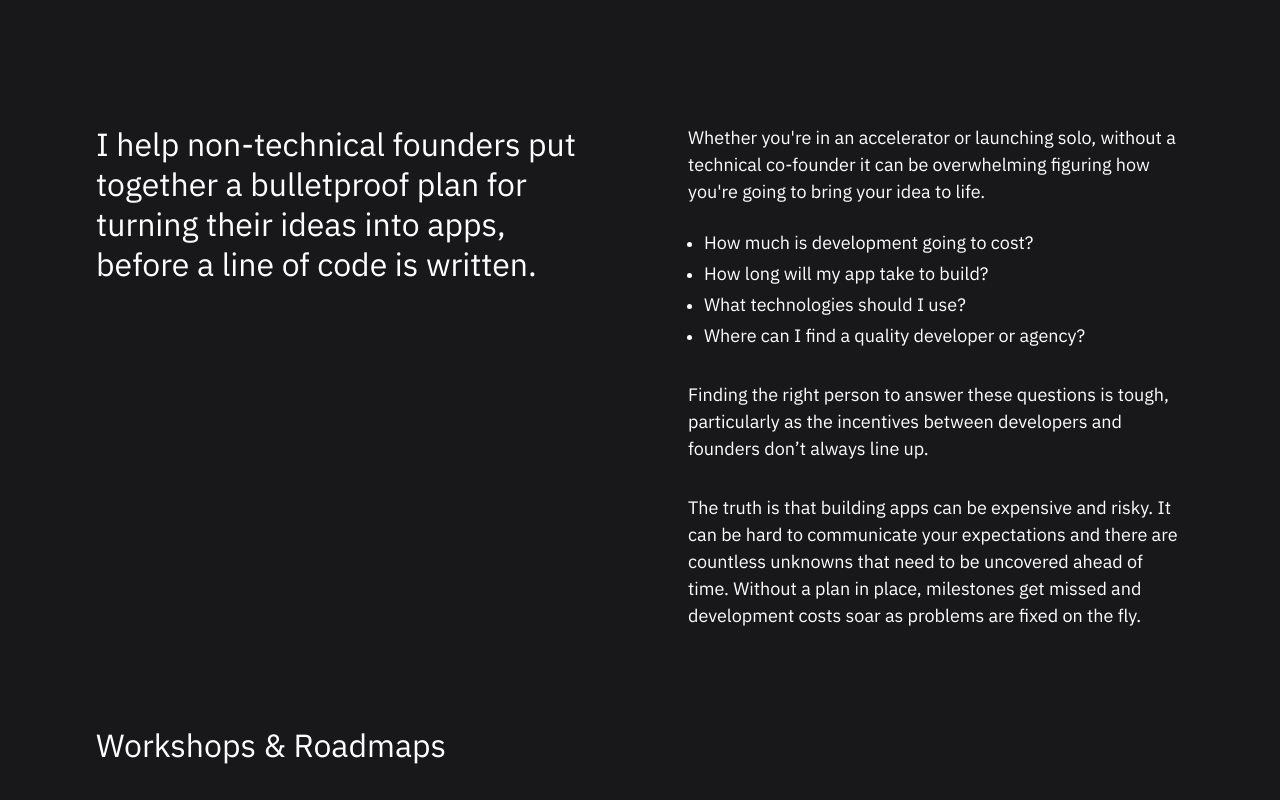
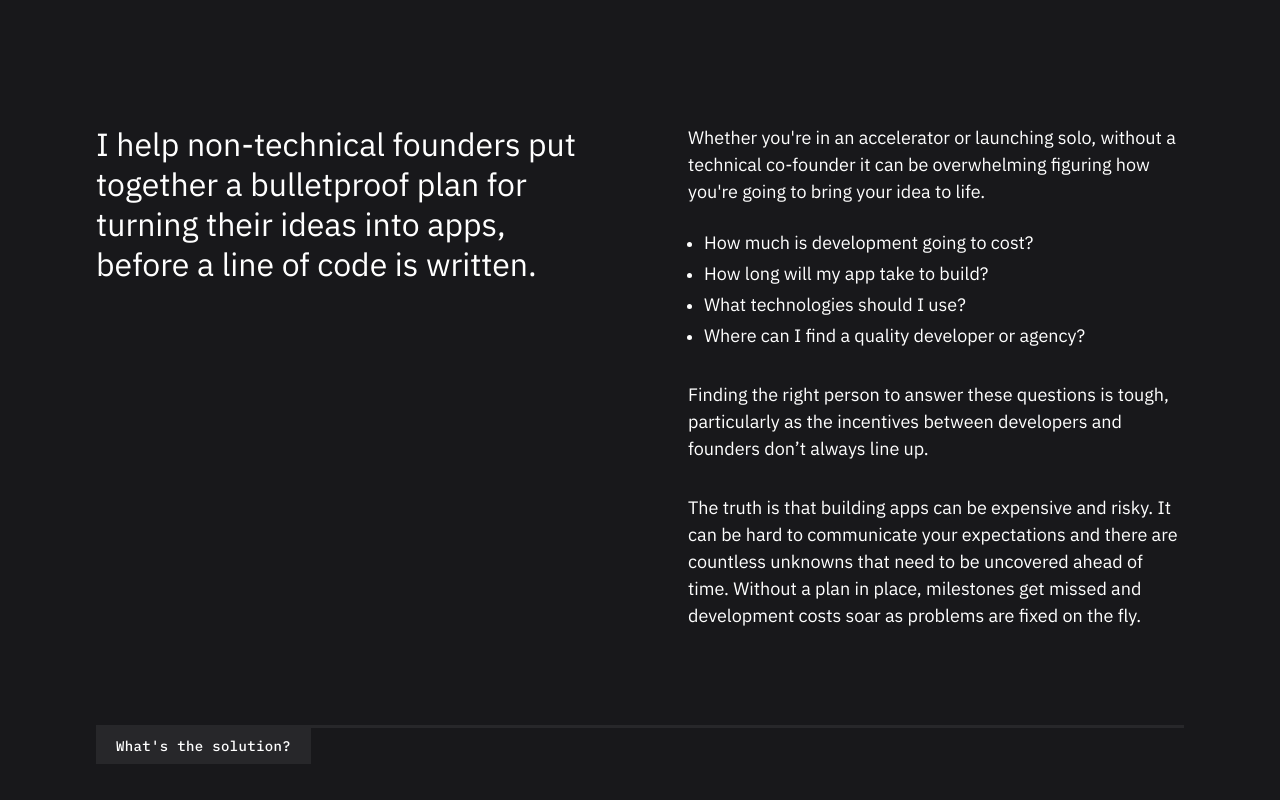
Before and after one commit to timmyomahony/founder-roadmap-website, a Next.js app: page / in a window 1280 px wide. Shown: the part 700-1500 px from the top of the page. Built offline with nearby package versions, Linux system fonts and the light colour scheme.

Commit message:
Updated homepage content

```diff
--- a/app/page.js
+++ b/app/page.js
@@ -6,21 +6,22 @@ import BackgroundPicB from "../images/timmy-omahony-office-b.jpg";
 import Page from "../components/layouts/page";
 import Container from "../components/container";
 
-import Brands from "../components/home/brands";
-import Hero from "../components/home/hero";
-import Why from "../components/home/why";
-import Offers from "../components/home/offers";
-import Testimonials from "../components/home/testimonials";
-import Bio from "../components/home/bio";
-import Contact from "../components/home/contact";
+import Divider from "../components/Divider";
+
+import Hero from "../components/home/Hero";
+import Pain from "../components/home/Pain";
+import Services from "../components/home/Services";
+import Testimonials from "../components/home/Testimonials";
+import Bio from "../components/home/Bio";
+import Contact from "../components/home/Contact";
 
 export default function HomePage() {
   return (
     <Page showFooter={false}>
       <Container>
         <Hero />
-        <Why />
-        <Offers />
+        <Pain />
+        <Services />
         <section className="pt-12 lg:pt-16 xl:pt-24 2xl:pt-32">
           <Image
             src={BackgroundPicB}
@@ -30,7 +31,10 @@ export default function HomePage() {
             priority
           />
         </section>
-        <Brands />
+        <div className="py-8">
+          <Divider text={"Testimonials"} />
+        </div>
+
         <Testimonials />
         <section className="pt-12 lg:pt-16 xl:pt-24 2xl:pt-32">
           <Image
--- /dev/null
+++ b/components/Divider.tsx
@@ -0,0 +1,12 @@
+const Divider = ({ text, image }: { text: string; image?: any }) => {
+  return (
+    <div className="relative flex flex-col items-start">
+      <hr className="h-[3px] border-none bg-zinc-800 w-full" />
+      <div className="w-auto bg-zinc-800 text-white px-5 py-2 text-sm font-mono font-medium tracking-wide">
+        {text}
+      </div>
+    </div>
+  );
+};
+
+export default Divider;
--- a/components/home/why.tsx
+++ b/components/home/Pain.tsx
@@ -1,7 +1,9 @@
-export default function Why() {
+import Divider from "../../components/Divider";
+
+export default function Pain() {
   return (
     <>
-      <section className="flex flex-col md:flex-row py-8 md:py-12 lg:py-16 2xl:py-24 gap-24 md:gap-12 lg:gap-24">
+      <section className="flex flex-col md:flex-row my-8 md:my-12 lg:my-16 2xl:my-24 gap-24 md:gap-12 lg:gap-24">
         <div className="w-full md:w-1/2 lg:w-1/2">
           <h2 className="heading-2">
             I help non-technical founders put together a bulletproof plan for
@@ -44,9 +46,11 @@ export default function Why() {
           </p>
         </div>
       </section>
-      <section className="flex flex-col md:flex-row pb-8 md:pb-12 lg:pb-16 2xl:pb-24 gap-24 md:gap-12 lg:gap-24">
+      <section className="my-8">
+        <Divider text={"What's the solution?"} />
+      </section>
+      <section className="flex flex-col md:flex-row my-8 md:my-12 lg:my-16 2xl:my-24 gap-24 md:gap-12 lg:gap-24">
         <div className="w-full md:w-1/2 lg:w-1/2">
-          <h2 className="heading-2 mb-8 2xl:mb-12">Workshops & Roadmaps</h2>
           <p className="body-0 mb-6 lg:mb-8">
             The truth is that building apps can be expensive and risky. It can
             be hard to communicate your expectations and there are countless
--- a/components/home/brands.tsx
+++ /dev/null
@@ -1,31 +0,0 @@
-export default function Brands() {
-  const brands = [
-    "Heineken",
-    "Facebook",
-    "Coca Cola",
-    "AIB",
-    "Laya Healthcare",
-    "Kelloggs",
-    "Lidl",
-    "Paddy Power",
-    "PTSB",
-    "RTE",
-    "VHI",
-    "Carlsberg",
-    "Heinz",
-    "Guinness",
-    "ESB",
-  ];
-  return (
-    <section className="py-12 md:py-24 xl:py-32 2xl:py-48">
-      <h2 className="w-full lg:w-7/12 heading-1">
-        Here are some of the brands that I&apos;ve helped clients pitch.
-      </h2>
-      <ul className="text-lg md:text-xl xl:text-2xl 2xl:text-3xl leading-none grid grid-cols-2 lg:grid-cols-5 grid-flow-row gap-y-4 md:gap-y-6 lg:gap-y-10 pt-12 lg:pt-24 2xl:pt-32">
-        {brands.map((brand, i) => {
-          return <li key={i}>{brand}</li>;
-        })}
-      </ul>
-    </section>
-  );
-}
```
Also changed, not shown: components/home/Services.tsx (renamed from components/home/offers.tsx).
